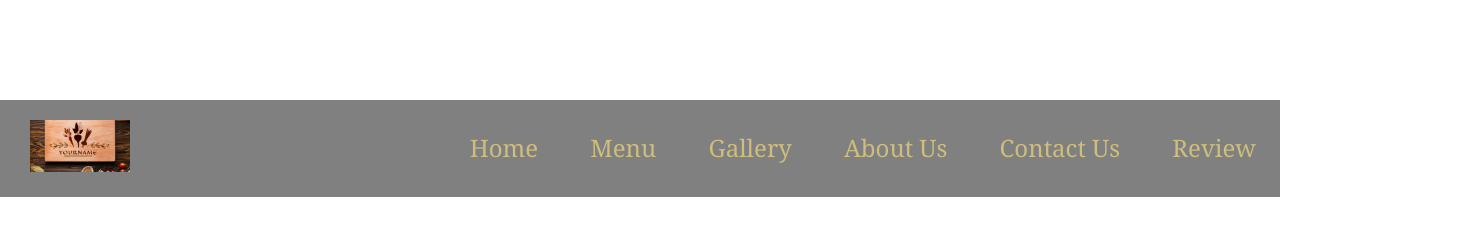
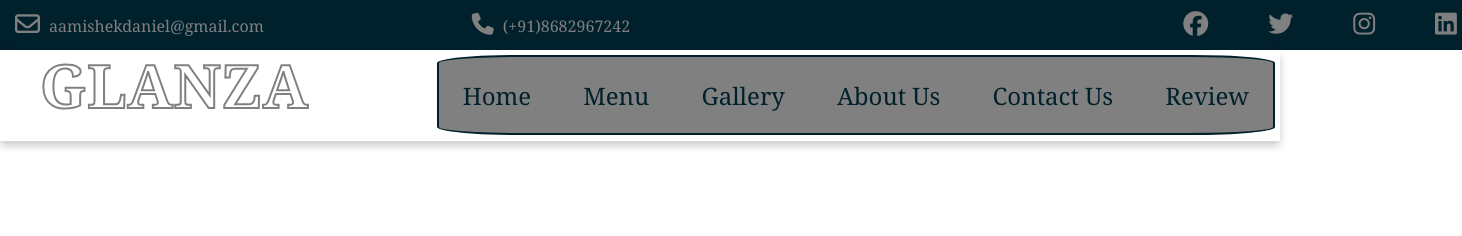
Before and after one commit to AmishekDaniel/HTML-and-CSS, a plain HTML site: page hom.html in a window 1280 px wide. Shown: the whole page, 1462 px wide, since content can reach past the window. Drawn offline with Linux system fonts and the light colour scheme.

Commit message:
updated sucessfully

```diff
--- a/CSS/hom.css
+++ b/CSS/hom.css
@@ -3,25 +3,130 @@
     padding: 0;
     box-sizing: border-box;
     font-family: Cambria;
-}
-
-.container{
-    background: #ffffff;
 
 }
 
+/*---------------------------------------------header-section---------------------------------------------*/
+
+.header{
+    display: grid;
+    background-color: white;
+    grid-template-columns: 1fr ;
+    position: relative;
+    height: 200px;
+
+
+}
+
+/*---------------------------------------------header---------------------------------------------*/
+
+
+.head{
+    width: 100%;
+    height: 50px;
+
+    background-color:#00202B ;
+
+    display: flex;
+
+}
+
+
+
+
+.head .icon{
+    color:#808080 ;
+    font-size: 25px;
+    padding: 5px;
+    margin-top: 7px;
+    margin-left: 10px;
+}
+
+.head .items{
+    color: #808080;
+    font-size: 16px;
+    padding: 3px;
+    margin-top: 12px;
+    margin-left: 1px;
+}
+
+.head .fa-phone{
+
+    color: #808080;
+    font-size: 22px;
+    padding: 5px;
+    margin-top: 8px;
+    margin-left: 200px;
+}
+
+.head .fa-facebook{
+    margin-left: 545px;
+}
+
+.head .fa-twitter{
+    margin-left: 50px;
+}
+
+.head .fa-instagram{
+    margin-left: 50px;
+}
+
+.head .fa-linkedin{
+    margin-left: 50px;
+}
+
+.head .icon:hover{
+    color: #ffffff;
+
+}
+
+/*---------------------------------------------navbar---------------------------------------------*/
+
 .navbar{
     width: 100%;
+    padding: 20px;
+    background-color: #ffffff ;
+    position: absolute;
+    top: 50px;
+    display: flex;
+    height: 91px;
+    box-shadow: 0px 5px 8px rgba(0,0,0,.2);
+}
 
-    padding: 20px;
-    background-color:gray ;
-    position: absolute;
-    top: 100px;
+.navbar h1{
+    font-size: 60px;
+    margin-left: 20px;
+
+    position:absolute;
+
+    bottom: 15.1px;
+    letter-spacing: 1px;
+
+}
+.navbar h1:nth-child(1){
+    color: transparent;
+    -webkit-text-stroke: 2px #808080;
+}
+
+.navbar h1:nth-child(2){
+    color:#00202B ;
+    animation: animit 4s ease-in-out infinite;
+}
+
+@keyframes animit{
+     0%,100%{
+        clip-path: polygon(0 48%, 6% 55%, 15% 62%, 25% 65%, 35% 65%, 45% 61%, 54% 52%, 64% 47%, 74% 47%, 81% 47%, 93% 51%, 100% 58%, 99% 98%, 1% 99%);
+     }
+     50%{
+        clip-path: polygon(0 53%, 8% 46%, 19% 42%, 31% 43%, 41% 48%, 48% 54%, 56% 62%, 66% 66%, 76% 66%, 84% 62%, 93% 57%, 100% 50%, 100% 100%, 0 100%);
+     }
 
 
-  /*  border: 2px solid rgb(206,189,123) ;*/
+}
 
-}
+   /* border: 2px solid #00202B ;*/
+
+
 
 /*--------------Desktop----------------------*/
 
@@ -33,15 +138,20 @@
     margin-left: 10px;
 
 }
+}
 
 .navbar-item{
     position: absolute;
-    top: 0;
-    right: 0;
+    top: 5px;
+    bottom: 5px;
+    right: 5px;
     display: flex;
     justify-content: center;
     align-items: center;
-    height: 94px;
+    height: 80px;
+    border-radius: 10%;
+    background-color: #808080;
+    border: 2px solid #00202B
    /* border: 2px solid black;*/
 
 
@@ -60,13 +170,13 @@
 .navbar-item ul li a{
     text-decoration: none;
     font-size:24px;
-    color: rgb(206,189,123);
+    color: #00202B;
     transition: 0.1s;
 }
 
 .navbar-item ul li a:hover{
-    border-bottom:3px solid black;
-    color: black;
+    border-bottom:3px solid #ffffff;
+    color: #ffffff;
     transition:.1s;
 
 }
@@ -75,7 +185,7 @@
     display: none;
 }
 
-}
+
 
 /*----------------------------mobile view---------------------------------*/
 
@@ -116,13 +226,13 @@
 .navbar-item ul li a{
     text-decoration: none;
     font-size:21px;
-    color:rgb(206,189,123);
+    color:#808080;
     transition: 0.1s;
 }
 
 .navbar-item ul li a:hover{
-    border-bottom:3px solid black;
-    color:black;
+    border-bottom:3px solid #ffffff;
+    color:#ffffff;
     transition:.1s;
 
 }
@@ -141,7 +251,8 @@
 .navbar-btn span{
     display: block;
     width: 20px;
-    border-top: 1px solid white;
+    border-top: 1px solid #808080;
+    color: #808080;
 
 }
 
--- a/hom.html
+++ b/hom.html
@@ -4,12 +4,30 @@
     <meta charset="UTF-8">
     <meta name="viewport" content="width=device-width, initial-scale=1.0">
     <link href="./CSS/hom.css" rel="stylesheet" type="text/css">
+    <script src="https://kit.fontawesome.com/d2c6717683.js" crossorigin="anonymous"></script>
     <title>CATERING SERVICE</title>
 </head>
 <body>
-<div class="containert">
+    <div class="header">
+
+        <!------------------------------------------------header---------------------------------------------------->
+
+        <div class="head">
+            <i class="fa-regular fa-envelope icon"></i>
+            <P class="items icon">aamishekdaniel@gmail.com</P>
+            <i class="fa-sharp fa-solid fa-phone icon"></i>
+            <P class="items icon">(+91)8682967242</P>
+            <i class="fa-brands fa-facebook icon"></i>
+            <i class="fa-brands fa-twitter icon"></i>
+            <i class="fa-brands fa-instagram icon"></i>
+            <i class="fa-brands fa-linkedin icon"></i>
+       </div>
+
+        <!------------------------------------------------navbar---------------------------------------------------->
+
         <div class="navbar">
-     <img src="./image/food.jpg" alt="logo">
+             <h1>GLANZA</h1>
+          <!--  <h1>GLANZA</h1> -->
              <button class="navbar-btn">
               <span></span>
               <span></span>
@@ -25,10 +43,9 @@
                    <li><a href="#">Review</a></li>
                 </ul>
             </div>
-
-
          </div>
     </div>
+
 
     <script>
         document.querySelector(".navbar-btn").onclick=function(){
```
Also changed, not shown: colours/WhatsApp Image 2023-04-13 at 10.59.11 AM.jpeg (added), colours/html,css.txt (added), colours/names.txt (added), colours/own.txt (added), colours/red colors.txt (added). Lines whose indentation alone changed are shown as unchanged.
